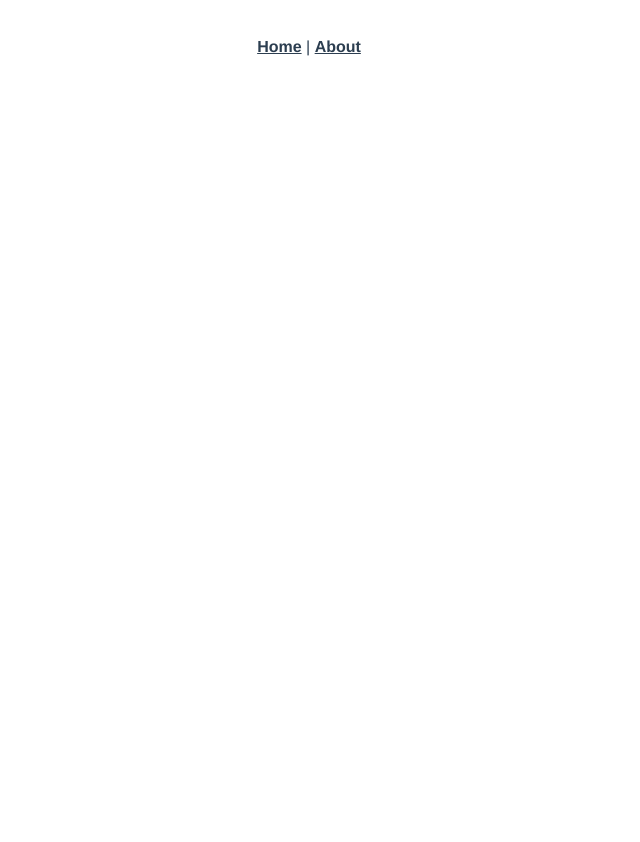
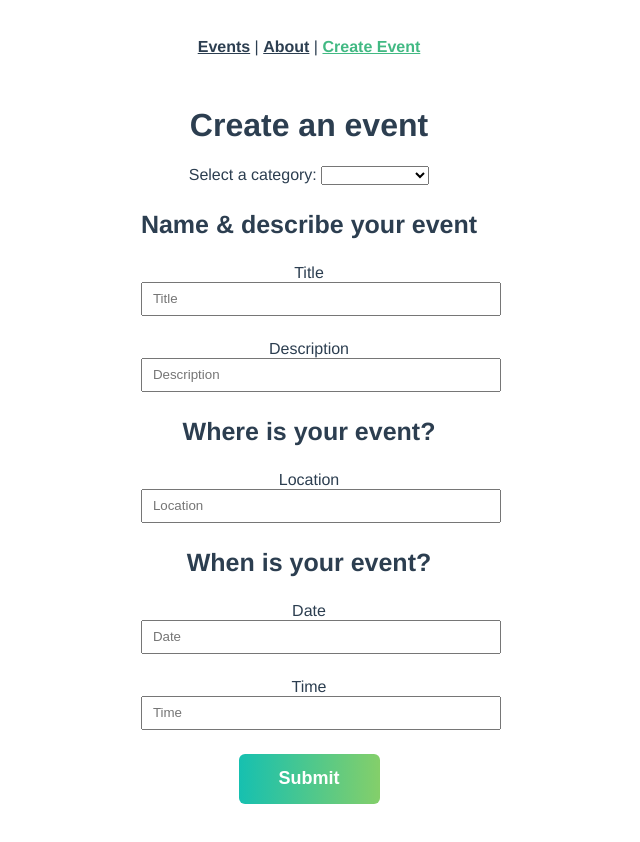
Before and after one commit to phucbm/vuex-fundamentals, a Vue app: page /event/create in a window 1280 px wide. Shown: the top 842 px of the page, without its empty margins (331-971 px from the left). Before the commit the page ends 800 px from the top, so only its background shows below. Built offline with nearby package versions, Linux system fonts and the light colour scheme; no server answers.

Commit message:
initial commit

```diff
--- a/src/App.vue
+++ b/src/App.vue
@@ -1,34 +1,101 @@
 <template>
-  <nav>
-    <router-link :to="{ name: 'EventList' }">Home</router-link> |
-    <router-link :to="{ name: 'about' }">About</router-link>
-  </nav>
-  <router-view />
+  <div id="app">
+    <div id="nav">
+      <router-link :to="{ name: 'EventList' }">Events</router-link>
+      |
+      <router-link :to="{ name: 'About' }">About</router-link>
+      |
+      <router-link :to="{ name: 'EventCreate' }">Create Event</router-link>
+    </div>
+    <router-view/>
+  </div>
 </template>
 
 <style>
 #app {
-  font-family: Avenir, Helvetica, Arial, sans-serif;
-  -webkit-font-smoothing: antialiased;
-  -moz-osx-font-smoothing: grayscale;
-  text-align: center;
-  color: #2c3e50;
+  font-family:Avenir, Helvetica, Arial, sans-serif;
+  -webkit-font-smoothing:antialiased;
+  -moz-osx-font-smoothing:grayscale;
+  text-align:center;
+  color:#2c3e50;
 }
 
-nav {
-  padding: 30px;
+button {
+  align-items:center;
+  height:50px;
+  padding:0 40px;
+  background:linear-gradient(to right, #16c0b0, #84cf6a);
+  color:#fff;
+  border:none;
+  border-radius:6px;
+  font-size:18px;
+  font-weight:800;
+  cursor:pointer;
+  transition:all 0.2s linear;
 }
 
-nav a {
-  font-weight: bold;
-  color: #2c3e50;
+button:hover {
+  -webkit-transform:scale(1.02);
+  transform:scale(1.01);
+  box-shadow:0 3px 12px 0 rgba(0, 0, 0, 0.2);
 }
 
-nav a.router-link-exact-active {
-  color: #42b983;
+h2 {
+  font-size:40px;
+  font-weight:700;
+}
+
+h3 {
+  font-size:25px;
+  font-weight:700;
 }
 
 h4 {
-  font-size: 20px;
+  font-size:20px;
+  font-weight:700;
+}
+
+input {
+  display:block;
+  width:100%;
+  height:30px;
+  margin-bottom:24px;
+}
+
+input[type=text] {
+  padding:0px 10px;
+}
+
+input:focus {
+  border-color:#16c0b0;
+  outline:0;
+}
+
+
+#nav {
+  padding:30px;
+}
+
+#nav a {
+  font-weight:bold;
+  color:#2c3e50;
+}
+
+#nav a.router-link-exact-active {
+  color:#42b983;
+}
+
+
+.form-container {
+  display:flex;
+  justify-content:center;
+  flex-direction:column;
+  align-items:center;
+  margin-bottom:10%;
+}
+
+select:focus {
+  border-color:#16c0b0;
+  outline:0;
 }
 </style>
--- a/src/router/index.js
+++ b/src/router/index.js
@@ -1,30 +1,36 @@
-import { createRouter, createWebHistory } from "vue-router";
-import EventList from "../views/EventList.vue";
-import EventDetails from "../views/EventDetails.vue";
-import About from "../views/AboutView.vue";
+import {createRouter, createWebHistory} from 'vue-router'
+import EventList from '@/views/EventList.vue'
+import EventDetails from '@/views/EventDetails.vue'
+import EventCreate from '@/views/EventCreate.vue'
+import About from '@/views/About.vue'
 
 const routes = [
   {
-    path: "/",
-    name: "EventList",
-    component: EventList,
+    path: '/',
+    name: 'EventList',
+    component: EventList
   },
   {
-    path: "/about",
-    name: "about",
-    component: About,
+    path: '/event/:id',
+    name: 'EventDetails',
+    props: true,
+    component: EventDetails
   },
   {
-    path: "/event/:id",
-    name: "EventDetails",
-    component: EventDetails,
-    props: true,
+    path: '/event/create',
+    name: 'EventCreate',
+    component: EventCreate
   },
-];
+  {
+    path: '/about',
+    name: 'About',
+    component: About
+  }
+]
 
 const router = createRouter({
   history: createWebHistory(process.env.BASE_URL),
-  routes,
-});
+  routes
+})
 
-export default router;
+export default router
--- /dev/null
+++ b/src/views/EventCreate.vue
@@ -0,0 +1,78 @@
+<template>
+  <h1>Create an event</h1>
+
+  <div class="form-container">
+    <form @submit.prevent="onSubmit">
+      <label>Select a category: </label>
+      <select v-model="event.category">
+        <option
+            v-for="option in categories"
+            :value="option"
+            :key="option"
+            :selected="option === event.category"
+        >
+          {{ option }}
+        </option>
+      </select>
+
+      <h3>Name & describe your event</h3>
+
+      <label>Title</label>
+      <input v-model="event.title" type="text" placeholder="Title"/>
+
+      <label>Description</label>
+      <input
+          v-model="event.description"
+          type="text"
+          placeholder="Description"
+      />
+
+      <h3>Where is your event?</h3>
+
+      <label>Location</label>
+      <input v-model="event.location" type="text" placeholder="Location"/>
+
+      <h3>When is your event?</h3>
+      <label>Date</label>
+      <input v-model="event.date" type="text" placeholder="Date"/>
+
+      <label>Time</label>
+      <input v-model="event.time" type="text" placeholder="Time"/>
+
+      <button type="submit">Submit</button>
+    </form>
+  </div>
+</template>
+
+<script>
+export default {
+  data(){
+    return {
+      categories: [
+        "sustainability",
+        "nature",
+        "animal welfare",
+        "housing",
+        "education",
+        "food",
+        "community",
+      ],
+      event: {
+        id: "",
+        category: "",
+        title: "",
+        description: "",
+        location: "",
+        date: "",
+        time: "",
+        organizer: "",
+      },
+    };
+  },
+  methods: {
+    onSubmit(){
+      console.log("Event:", this.event);
+    },
+  },
+};
+</script>
```
Also changed, not shown: package.json (+2 -10 lines), src/views/About.vue (renamed from src/views/AboutView.vue), 1 other file (tests, documents, lock files or other folders).
